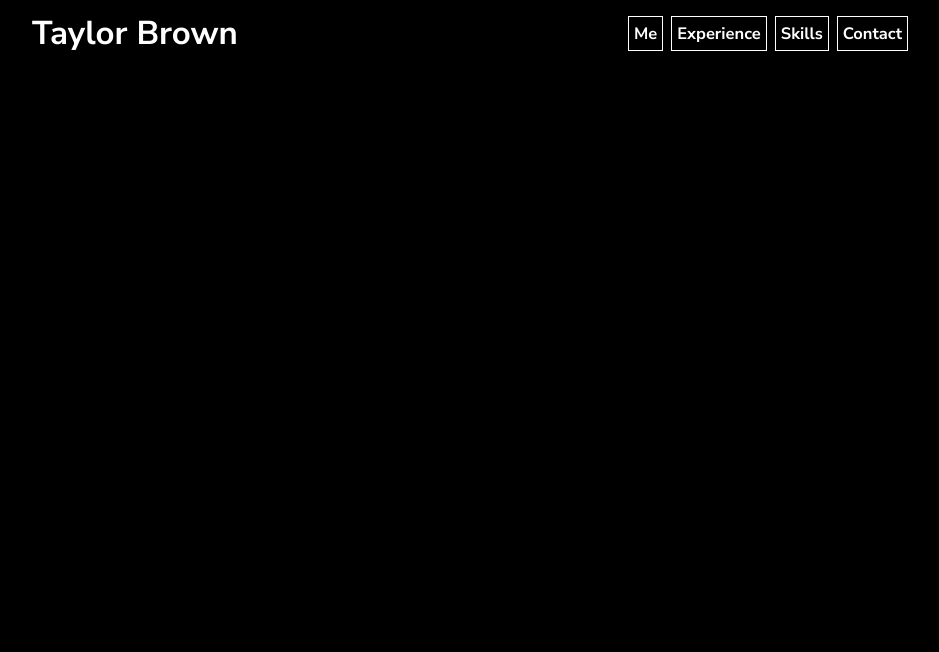
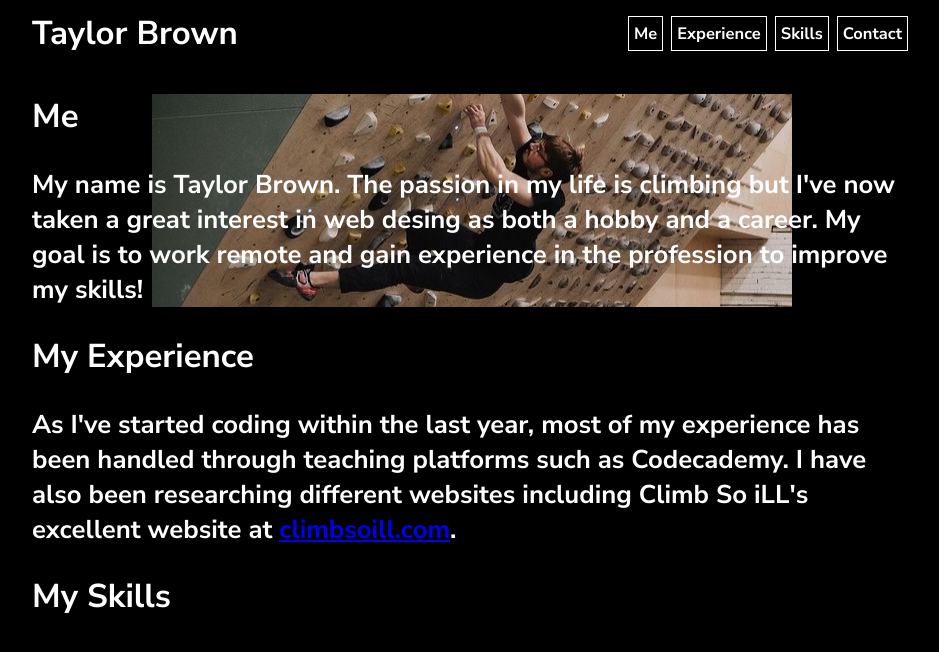
Before and after one commit to taylorwbrown/portfolio, a plain HTML site: page index.html in a window 1280 px wide. Shown: the whole page, without its empty margins (168-1107 px from the left). Drawn offline with Linux system fonts and the light colour scheme.

Commit message:
added main content with starting css

```diff
--- a/index.html
+++ b/index.html
@@ -17,4 +17,23 @@
             <li><a href="#contact">Contact</a></li>
         </ul>
     </nav>
+    <main>
+        <div id="main-grid">
+            <div class="item" id="Me">
+                <div class="overlay"></div>
+                <h2 class="old">Me</h2>
+                <h3 class="new">My name is Taylor Brown. The passion in my life is climbing but I've now taken a great interest in web desing as both a hobby and a career. My goal is to work remote and gain experience in the profession to improve my skills!</h3>
+            </div>
+            <div class="item" id="Experience">
+                <div class="overlay"></div>
+                <h2 class="old">My Experience</h2>
+                <h3 class="new">As I've started coding within the last year, most of my experience has been handled through teaching platforms such as Codecademy. I have also been researching different websites including Climb So iLL's excellent website at <a href="https://climbsoill.com">climbsoill.com</a>.</a></h3>
+            </div>
+            <div class="item" id="Skills">
+                <div class="overlay"></div>
+                <h2 class="old">My Skills</h2>
+                <div class="skill-imgs new"></div>
+            </div>
+        </div>
+    </main>
 </body>
--- a/style.css
+++ b/style.css
@@ -59,3 +59,11 @@ nav a:active {
     background-color: #ffffff;
     color: #000000;
 }
+
+#Me {
+    width: 100%;
+    display: block;
+    background-image: url("./img/meImg.jpg");
+    background-repeat: no-repeat;
+    background-position: center;
+}
```
Also changed, not shown: img/meImg.jpg (added).
